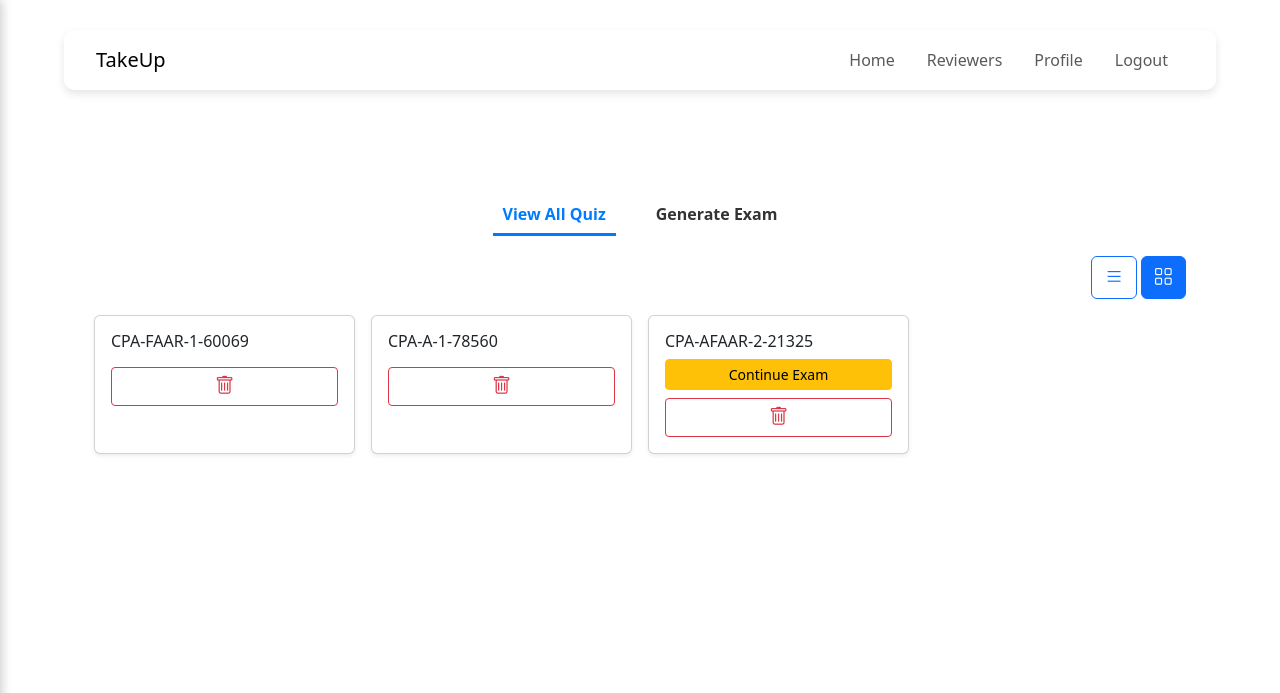
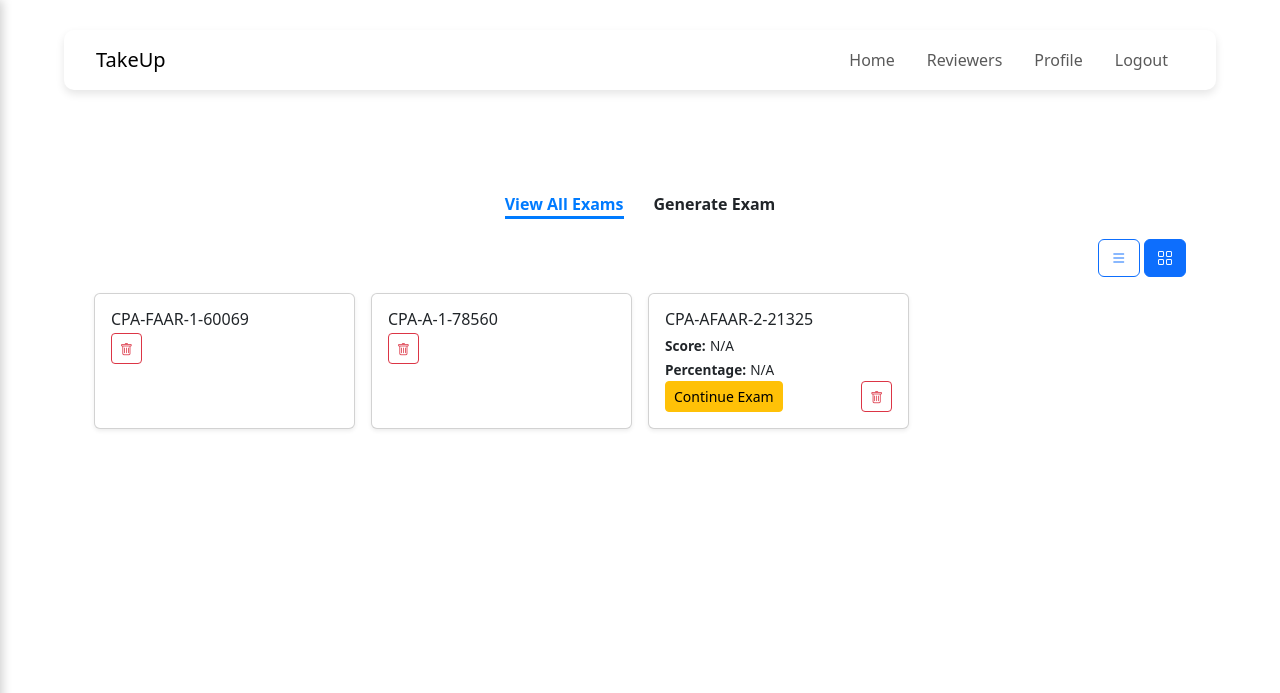
Before and after one commit to praanzzzz/msma-reviewer, a Django app: template appReviewer/templates/appReviewer/show_user_exams.html in a window 1280 px wide. Shown: the top 693 px of the page. Run offline with Django 5.2, Linux system fonts and the light colour scheme; the template is opened without the code that fills it: values that come from a table or form of the project are taken from there, others are empty; data comes from the database, SQL or seed files in the repository; both versions use the stored data as it was after the commit; some libraries are stand-ins or nearby versions.

Commit message:
fixed layout on list and grid view, added animation hover, fixed layout on quiz result, paraphrase view feedback heading, added base container id

```diff
--- a/appReviewer/templates/appReviewer/reviewer.html
+++ b/appReviewer/templates/appReviewer/reviewer.html
@@ -56,18 +56,18 @@
 
 
 {% block content %}
-<div id="takeexam" class="container-fluid">
+<div id="reviewerpage-container" class="container-fluid">
     <main class="d-flex align-items-center justify-content-center vh-100">
         <div id="quizresultcontainer" class="p-4 m-4 rounded bg-white">
 
 
             <div class="quiz-nav">
-                <div id="viewQuiz" onclick="navigateTo('{% url 'show_user_exams' %}')">View All Quiz</div>
+                <div id="viewQuiz" onclick="navigateTo('{% url 'show_user_exams' %}')">View All Exams</div>
                 <div id="generateExam" onclick="navigateTo('{% url 'reviewer' %}')" class="active">Generate Exam</div>
             </div>
 
 
-            <form hx-post="{% url 'generate_questions' %}" hx-push-url="true" hx-target="#takeexam" hx-swap="outerHTML">
+            <form hx-post="{% url 'generate_questions' %}" hx-push-url="true" hx-target="#reviewerpage-container" hx-swap="outerHTML">
                 {% csrf_token %}
                 <!-- Course Selection -->
                 <div class="mb-3">
--- a/appReviewer/templates/appReviewer/show_user_exams.html
+++ b/appReviewer/templates/appReviewer/show_user_exams.html
@@ -1,28 +1,33 @@
 {% extends 'base.html' %}
 {% load static %}
-
-
 
 {% block extra_css %}
 <style>
     .list-view .quiz-item {
         width: 100%;
+        margin-bottom: 3px;
     }
 
     .list-view .quiz-item .card {
         display: flex;
         flex-direction: row;
         align-items: center;
-        padding: 15px;
+        padding: 5px;
+        min-height: 40px;
+        font-size: 0.8rem;
+        justify-content: space-between;
+        border-radius: 8px;
+        transition: all 0.3s ease-in-out;
+    }
+
+    .list-view .quiz-item .btn {
+        padding: 3px 6px;
+        font-size: 0.75rem;
     }
 
     .btn.active {
         background-color: #007bff;
         color: white;
-    }
-
-    .btn i {
-        font-size: 1.2rem;
     }
 
     .quiz-nav {
@@ -35,61 +40,50 @@
         cursor: pointer;
     }
 
-    .quiz-nav div {
-        position: relative;
-        padding: 10px;
-        color: #333;
-        text-decoration: none;
-        transition: color 0.3s ease-in-out;
+    .quiz-nav div.active {
+        color: #007bff;
+        border-bottom: 3px solid #007bff;
     }
 
-    .quiz-nav div::after {
-        content: "";
-        position: absolute;
-        left: 50%;
-        bottom: 0;
-        width: 0;
-        height: 3px;
-        background-color: #007bff;
-        transition: width 0.3s ease-in-out, left 0.3s ease-in-out;
+    .quiz-item:hover .card {
+        transform: translateY(-3px) scale(1.03);
+        transition: transform 0.3s ease, box-shadow 0.3s ease;
+        box-shadow: 0px 4px 12px rgba(13, 110, 253, 0.3);
+        background-color: rgba(13, 110, 253, 0.05);
     }
 
-    .quiz-nav div:hover::after,
-    .quiz-nav div.active::after {
-        width: 100%;
-        left: 0;
+    .quiz-item:hover .btn {
+        opacity: 1;
+        transition: opacity 0.2s ease-in-out;
     }
 
-    .quiz-nav div:hover,
-    .quiz-nav div.active {
-        color: #007bff;
+    .bi-trash {
+        font-size: 0.8rem;
     }
 
+    .list-view .quiz-details {
+        flex-grow: 1;
+    }
 
-    .quiz-item:hover .card {
-        transform: scale(1.05);
-        transition: transform 0.3s ease, box-shadow 0.3s ease;
-        box-shadow: 0px 4px 10px rgba(0, 0, 0, 0.15);
-        background-color: #f8f9fa;
-        border: 2px solid #4f8fef;
-        /* Bootstrap primary color */
-        box-shadow: 0px 0px 10px rgba(13, 110, 253, 0.5);
+    .list-view .quiz-actions {
+        display: flex;
+        gap: 5px;
+    }
+
+    .grid-view .quiz-actions-grid {
+        display: flex;
+        justify-content: space-between;
+        align-items: center;
     }
 </style>
 {% endblock %}
 
-
-
-
 {% block content %}
 <br><br><br><br><br><br><br>
 
-
-
-
 <div id="showuserexam_quizresultcontainer" class="container py-4">
     <div class="quiz-nav">
-        <div id="viewQuiz" onclick="navigateTo('{% url 'show_user_exams' %}')" class="active">View All Quiz</div>
+        <div id="viewQuiz" onclick="navigateTo('{% url 'show_user_exams' %}')" class="active">View All Exams</div>
         <div id="generateExam" onclick="navigateTo('{% url 'reviewer' %}')">Generate Exam</div>
     </div>
 
@@ -109,28 +103,34 @@
         {% for quiz in generated_quiz %}
         <div class="col quiz-item" id="quiz-{{ quiz.id }}">
             <div class="card h-100 shadow-sm p-3 rounded">
-                <h6 class="card-title">{{ quiz }}</h6>
-                <!-- {{ quiz.created_at|timesince }} ago -->
+                <div class="quiz-details">
+                    <h6 class="card-title mb-1">{{ quiz }}</h6>
                     {% if quiz.is_finished and quiz.summary_data %}
                     <div>
-                    <!-- <strong>Remarks:</strong> Completed <br> -->
-                    <strong>Score:</strong> {{ quiz.summary_data.score }} / {{ quiz.summary_data.num_items }} <br>
-                    <strong>Percentage:</strong> {{ quiz.summary_data.percentage|floatformat:2 }}%
+                        <strong style="font-size: 0.85rem;">Score:</strong> <span style="font-size: 0.85rem;">{{ quiz.summary_data.score }} / {{ quiz.summary_data.num_items }}</span><br>
+                        <strong style="font-size: 0.85rem;">Percentage:</strong> <span style="font-size: 0.85rem;">{{ quiz.summary_data.percentage|floatformat:2 }}%</span>
                     </div>
-
-                <button class="btn brm-sm btn-primary"
-                    hx-get="{% url 'view_feedback' %}?summary_id={{ quiz.summary_data.id }}" hx-push-url="true"
-                    hx-target="#showuserexam_quizresultcontainer" hx-swap="innerHTML">
+                    {% elif not quiz.is_finished %}
+                        <div>
+                            <strong style="font-size: 0.85rem;">Score:</strong> <span style="font-size: 0.85rem;">N/A</span><br>
+                            <strong style="font-size: 0.85rem;">Percentage:</strong> <span style="font-size: 0.85rem;">N/A</span>
+                        </div>
+                    {% endif %}
+                </div>
+                <div class="quiz-actions">
+                    <div class="quiz-actions-grid">
+                        {% if quiz.is_finished and quiz.summary_data %}
+                        <button class="btn btn-primary btn-sm"
+                            hx-get="{% url 'view_feedback' %}?summary_id={{ quiz.summary_data.id }}"
+                            hx-push-url="true"
+                            hx-target="#showuserexam_quizresultcontainer"
+                            hx-swap="innerHTML">
                             View Feedback
                         </button>
-
                         {% elif not quiz.is_finished %}
-                <a href="#" class="btn btn-sm btn-warning">
-                    Continue Exam
-                </a>
+                        <a href="#" class="btn btn-warning btn-sm">Continue Exam</a>
                         {% endif %}
-                <!-- HTMX Delete Button -->
-                <button class="btn btn-outline-danger btn-sm mt-2"
+                        <button class="btn btn-outline-danger btn-sm"
                             hx-post="{% url 'delete_generated_exam' quiz.id %}"
                             hx-headers='{"X-CSRFToken": "{{ csrf_token }}"}'
                             hx-target="#quiz-{{ quiz.id }}"
@@ -139,7 +139,8 @@
                             title="Delete Exam">
                             <i class="bi bi-trash"></i>
                         </button>
-
+                    </div>
+                </div>
             </div>
         </div>
         {% empty %}
@@ -148,45 +149,32 @@
     </div>
 </div>
 
-
-
-
-
-
 <script>
     function navigateTo(url) {
         window.location.href = url;
     }
 
-    // Ensure Grid View is default on page load
     document.addEventListener("DOMContentLoaded", function () {
-        document.getElementById("quizContainer").classList.remove("list-view");
         document.getElementById("quizContainer").classList.add("row-cols-md-2", "row-cols-lg-4");
-        document.getElementById("gridViewBtn").classList.add("active");
-        document.getElementById("listViewBtn").classList.remove("active");
+        document.getElementById("quizContainer").classList.add("grid-view");
     });
 
-    // Toggle between list and grid view
     document.getElementById("listViewBtn").addEventListener("click", function () {
-        document.getElementById("quizContainer").classList.remove("row-cols-md-2", "row-cols-lg-4");
-        document.getElementById("quizContainer").classList.add("list-view");
-        document.getElementById("listViewBtn").classList.add("active");
+        const quizContainer = document.getElementById("quizContainer");
+        quizContainer.classList.add("list-view");
+        quizContainer.classList.remove("row-cols-md-2", "row-cols-lg-4");
+        quizContainer.classList.remove("grid-view");
+        this.classList.add("active");
         document.getElementById("gridViewBtn").classList.remove("active");
     });
 
     document.getElementById("gridViewBtn").addEventListener("click", function () {
-        document.getElementById("quizContainer").classList.remove("list-view");
-        document.getElementById("quizContainer").classList.add("row-cols-md-2", "row-cols-lg-4");
-        document.getElementById("gridViewBtn").classList.add("active");
+        const quizContainer = document.getElementById("quizContainer");
+        quizContainer.classList.remove("list-view");
+        quizContainer.classList.add("row-cols-md-2", "row-cols-lg-4");
+        quizContainer.classList.add("grid-view");
+        this.classList.add("active");
         document.getElementById("listViewBtn").classList.remove("active");
-    });
-
-    // Highlight the active tab when selected
-    document.querySelectorAll('.quiz-nav div').forEach(item => {
-        item.addEventListener('click', function () {
-            document.querySelectorAll('.quiz-nav div').forEach(div => div.classList.remove('active'));
-            this.classList.add('active');
-        });
     });
 </script>
 
--- a/appReviewer/templates/partials/generated_questions.html
+++ b/appReviewer/templates/partials/generated_questions.html
@@ -4,8 +4,8 @@
 <div id="generatedQuestionsContainer">
 
 
-    <div hx-boost="true">
-        <a href="{% url 'reviewer' %}"><button class="btn btn-primary my-4">Go Back</button></a>
+    <div>
+        <a href="{% url 'show_user_exams' %}"><button class="btn btn-primary my-4">Go Back</button></a>
     </div>
 
 
--- a/appReviewer/templates/partials/view_feedback.html
+++ b/appReviewer/templates/partials/view_feedback.html
@@ -6,8 +6,8 @@
 {% if error %}
     <p style="color:red;">{{ error }}</p>
 {% else %}
-    <h3>Feedback for Quiz: {{ summary.generated_quiz.id }}</h3>
-    <h5>Subject: {{summary.generated_quiz.subject}}</h5>
+    <h3>{{ summary.generated_quiz.title }}</h3>
+    {{summary.generated_quiz.subject}}
     <p>Score: {{ summary.score }} / {{ summary.num_items }}</p>
 
     {% for item in feedback_data %}
--- a/templates/base.html
+++ b/templates/base.html
@@ -73,7 +73,7 @@
 
 
 
-    <div class="container">
+    <div id="base-container" class="container">
       {% block content %}
       <!-- content here-->
       {% endblock %}
```
Also changed, not shown: appReviewer/templates/partials/quiz_result.html (+16 -11 lines), db.sqlite3. Lines whose indentation alone changed are shown as unchanged.
